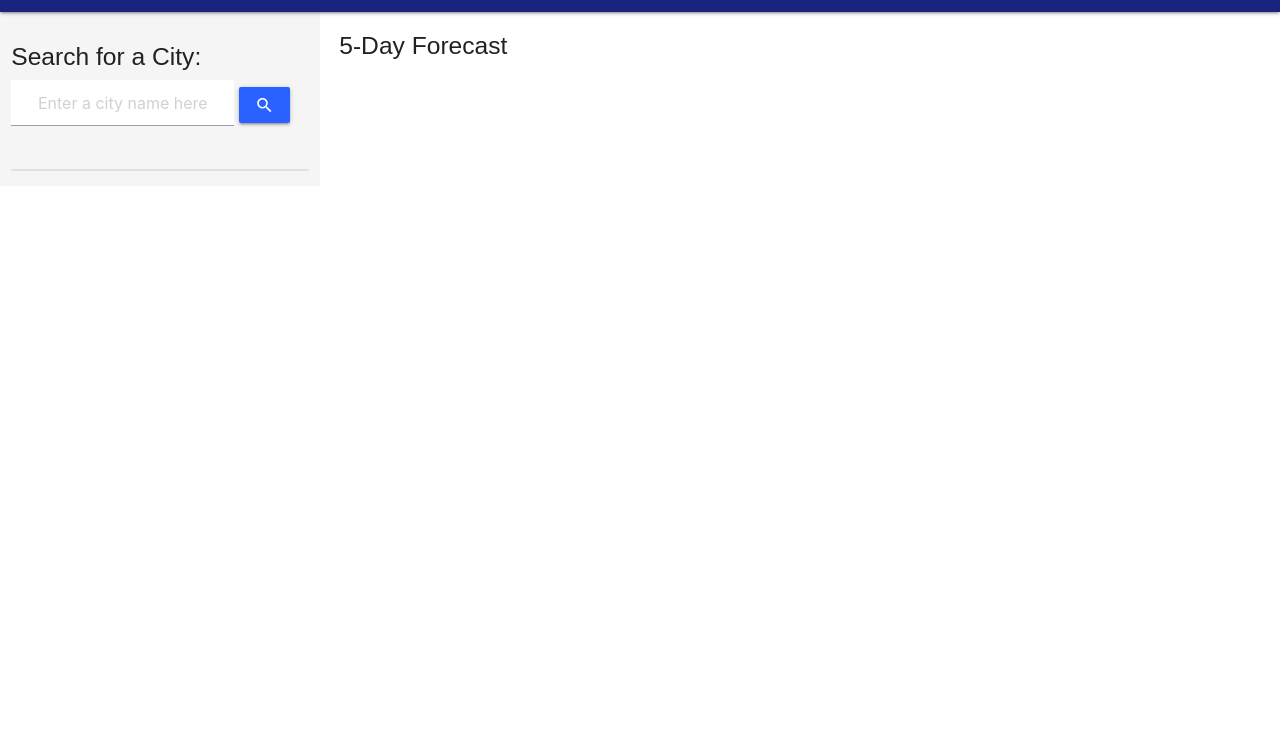
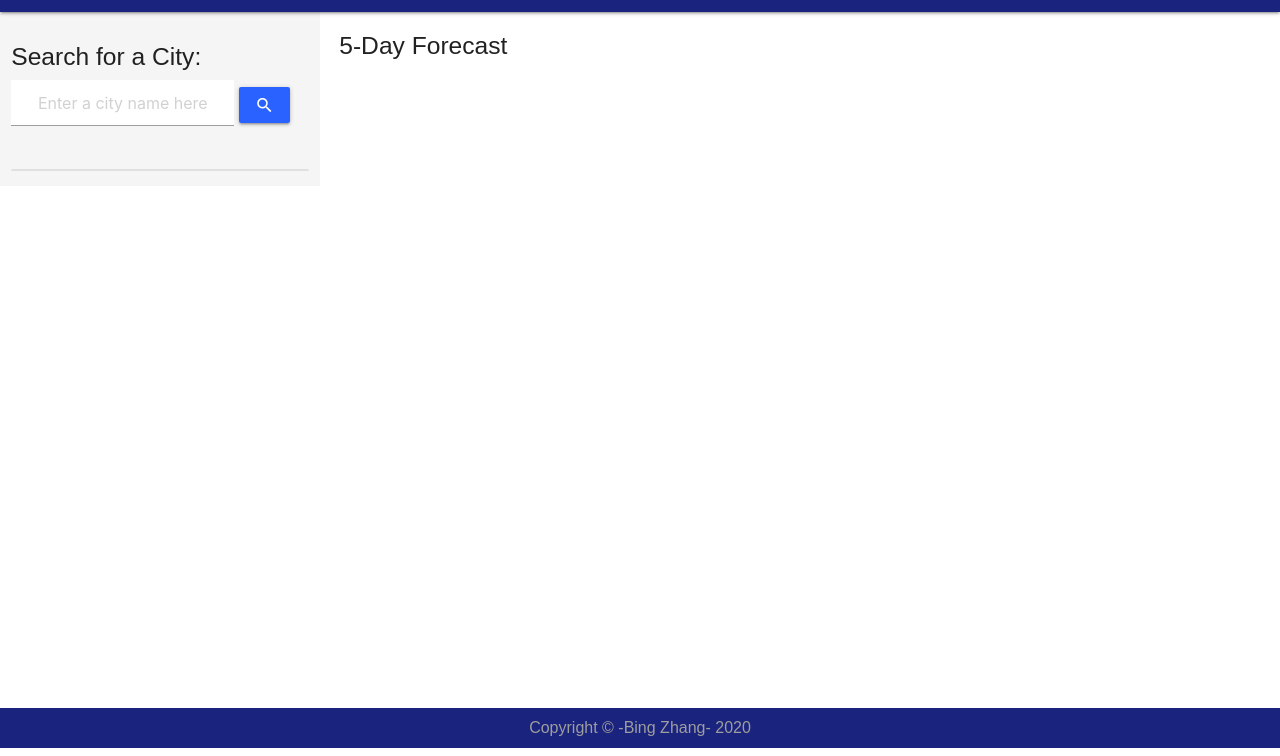
Before and after one commit to imbingz/5-Day-Weather-Forecast-APP, a plain HTML site: page index.html in a window 1280 px wide. Shown: the part 52-808 px from the top of the page. Drawn offline with nearby package versions, Linux system fonts and the light colour scheme.

Commit message:
added fixed footer

```diff
--- a/assets/styles/style.css
+++ b/assets/styles/style.css
@@ -6,12 +6,23 @@ colors:  #ede7f6, #304ffe, #757575,  #e7f1fe
 	box-sizing: border-box;
 }
 
+
+
 body {
 	margin: 0;
 	padding: 0;
 	font-family: Arial, Helvetica, sans-serif;
 	font-size: 16px;
+	display: flex;
+  min-height: 100vh;
+  flex-direction: column;
 }
+
+
+main {
+    flex: 1 0 auto;
+	}
+
 
 main ul li#savedCity {
 	font-size: 1.1rem;
@@ -58,3 +69,8 @@ h5.forecast-title {
 		margin-left: 10px;
 	}
 }
+
+.page-footer {
+	height: 40px;
+	padding-bottom: 20px;
+}
--- a/index.html
+++ b/index.html
@@ -45,32 +45,40 @@
             </div>
           </div>
         </form>
+        <!-- Sample City List -->
+        <ul class="collection">
+        </ul>
+      </div>
 
-        <!-- SAVED SEARCH CITY LI DISPLAY HERE-->
-        <ul class="collection"></ul>
-      </div>
       <!-- DISPLAY SECTION -->
 
       <div class='col s12 l9 display-section'>
-        <!-- CURRENT WEATHER DISPLAY -->
-        <div class="row" id="main-display"></div>
+        <!-- MAIN DISPLAY -->
+        <div class="row" id="main-display">
 
-        <!-- 5 DAY FORECAST  DISPLAY-->
+        </div>
+
+        <!-- 5 DAY FORECAST  -->
         <div class="row">
           <div class="col s12">
             <h5 class="forecast-title">5-Day Forecast</h5>
           </div>
         </div>
-        <div class="row" id="forecast-div"></div>
+        <div class="row" id="forecast-div">
+        </div>
       </div>
-      </div>
-      </main>
+    </div>
+  </main>
+
+
+  <footer class="page-footer valign-wrapper indigo darken-4">
+    <div class="container">
+      <p class="grey-text center">Copyright &copy; -Bing Zhang- 2020</p>
+    </div>
+  </footer>
 
 
 
-      <footer>
-
-      </footer>
 
 
 
```
